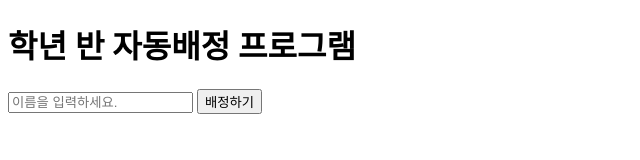
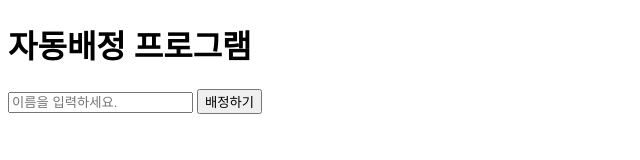
Before and after one commit to parkrocket/vanilajs, a plain HTML site: page index.html in a window 1280 px wide. Shown: the whole page, without its empty margins (0-640 px from the left). Drawn offline with Linux system fonts and the light colour scheme.

Commit message:
제목 변경

```diff
--- a/index.html
+++ b/index.html
@@ -8,7 +8,7 @@
 </head>
 <body>
     <form id="forms">
-        <h1>학년 반 자동배정 프로그램</h1>
+        <h1>자동배정 프로그램</h1>
         <input type="text" name="name" placeholder="이름을 입력하세요.">
         <button id="bj_btn">배정하기</button>
     </form>
```
